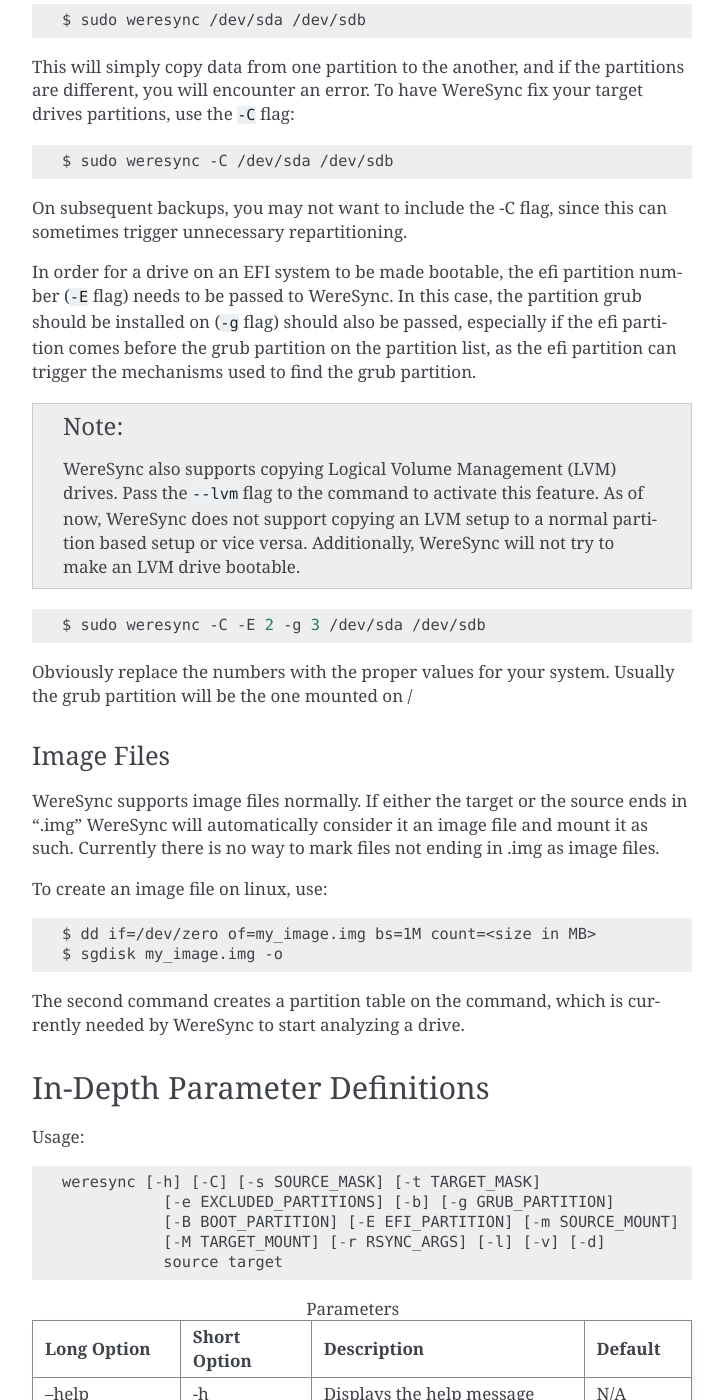
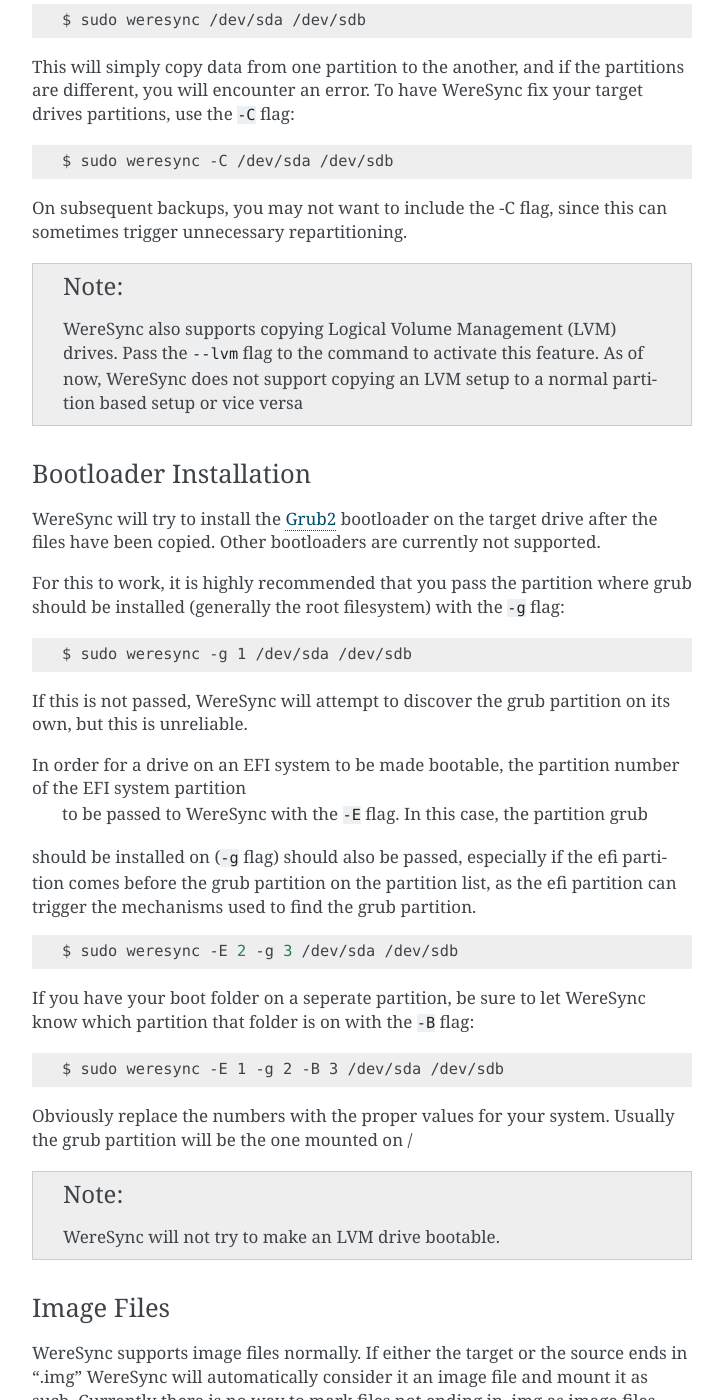
Before and after one commit to DonyorM/weresync, a Sphinx documentation site: the page built from docs/source/weresync.rst, in a window 1280 px wide and 1400 px high, scrolled down 751 px. Shown: the whole window, without its empty margins (388-1112 px from the left). Built offline with Sphinx 7.4.7, drawn with Linux system fonts in a browser that asks for light colours; some of the changed text lies outside the part shown.

Commit message:
Added documentation on Grub bootloader

```diff
--- a/docs/source/weresync.rst
+++ b/docs/source/weresync.rst
@@ -39,24 +39,42 @@ partitions, use the ``-C`` flag::
 On subsequent backups, you may not want to include the -C flag, since this can
 sometimes trigger unnecessary repartitioning.
 
-In order for a drive on an EFI system to be made bootable, the efi partition number
-(``-E`` flag) needs to be passed to WereSync. In this case, the partition grub
+.. NOTE::
+   WereSync also supports copying Logical Volume Management (LVM) drives. Pass the
+   ``--lvm`` flag to the command to activate this feature. As of now, WereSync does
+   not support copying an LVM setup to a normal partition based setup or vice versa
+
+
+Bootloader Installation
+-----------------------
+
+WereSync will try to install the `Grub2 <https://www.gnu.org/software/grub/manual/grub.html>`_ bootloader on the target drive after the files have been copied. Other bootloaders are currently not supported.
+
+For this to work, it is highly recommended that you pass the partition where grub should be installed (generally the root filesystem) with the ``-g`` flag::
+
+    $ sudo weresync -g 1 /dev/sda /dev/sdb
+
+If this is not passed, WereSync will attempt to discover the grub partition on its own, but this is unreliable.
+
+In order for a drive on an EFI system to be made bootable, the partition number of the EFI system partition
+ to be passed to WereSync with the ``-E`` flag. In this case, the partition grub
 should be installed on (``-g`` flag) should also be passed, especially if the efi
 partition comes before the grub partition on the partition list, as the efi
 partition can trigger the mechanisms used to find the grub partition.
 
-.. NOTE::
-   WereSync also supports copying Logical Volume Management (LVM) drives. Pass the
-   ``--lvm`` flag to the command to activate this feature. As of now, WereSync does
-   not support copying an LVM setup to a normal partition based setup or vice versa.
-   Additionally, WereSync will not try to make an LVM drive bootable.
-
 .. code-block:: bash
 
-    $ sudo weresync -C -E 2 -g 3 /dev/sda /dev/sdb
+    $ sudo weresync -E 2 -g 3 /dev/sda /dev/sdb
+
+If you have your boot folder on a seperate partition, be sure to let WereSync know which partition that folder is on with the ``-B`` flag::
+
+    $ sudo weresync -E 1 -g 2 -B 3 /dev/sda /dev/sdb
 
 Obviously replace the numbers with the proper values for your system. Usually the
 grub partition will be the one mounted on /
+
+.. NOTE::
+   WereSync will not try to make an LVM drive bootable.
 
 Image Files
 -----------
```
Also changed, not shown: docs/source/gui.rst (+7 -0 lines).
